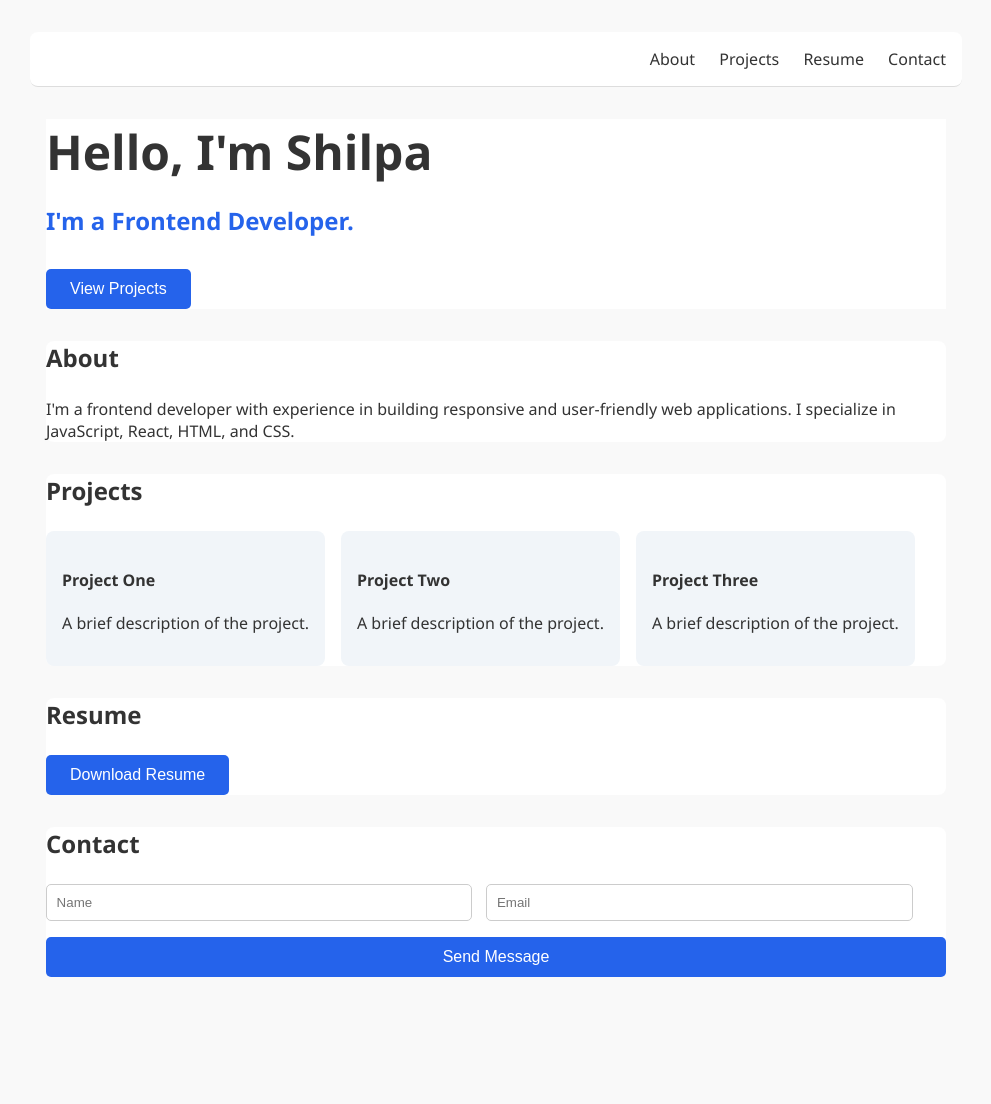
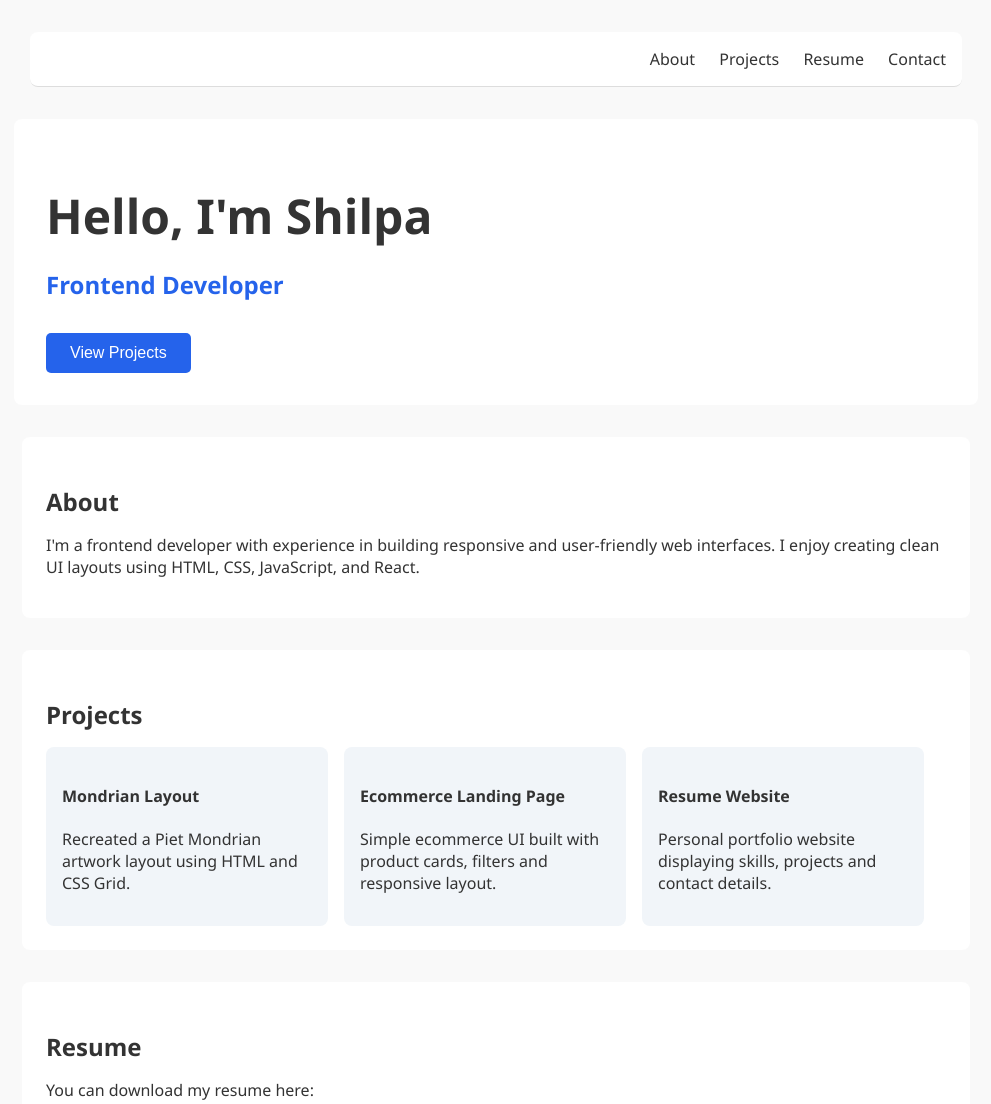
Before and after one commit to ShilpaAM2231/resume-website, a plain HTML site: page index.html in a window 1280 px wide. Shown: the top 1104 px of the page, without its empty margins (144-1135 px from the left). Before the commit the page ends 1009 px from the top, so only its background shows below. Drawn offline with Linux system fonts and the light colour scheme.

Commit message:
Update index.html

```diff
--- a/index.html
+++ b/index.html
@@ -1,158 +1,252 @@
 <!DOCTYPE html>
 <html lang="en">
 <head>
-  <meta charset="UTF-8" />
-  <meta name="viewport" content="width=device-width, initial-scale=1.0"/>
+<meta charset="UTF-8">
+<meta name="viewport" content="width=device-width, initial-scale=1.0">
 <title>Shilpa Portfolio</title>
+
 <style>
-    body {
-      font-family: 'Segoe UI', Tahoma, Geneva, Verdana, sans-serif;
-      background-color: #f9f9f9;
-      color: #333;
+
+html{
+scroll-behavior:smooth;
 }
 
-    nav {
-     max-width: 900px;
-      margin: 2rem auto;
-      border-radius: 8px;
-      background-color: white;
-      padding: 1rem 1rem;
-      text-align: right;
-      border-bottom: 1px solid #ddd;
+body{
+font-family:'Segoe UI', Tahoma, Geneva, Verdana, sans-serif;
+background-color:#f9f9f9;
+color:#333;
+margin:0;
 }
 
-    nav a {
-      margin-left: 20px;
-      text-decoration: none;
-      color: #333;
+/* NAVBAR */
 
+nav{
+max-width:900px;
+margin:2rem auto;
+border-radius:8px;
+background-color:white;
+padding:1rem;
+text-align:right;
+border-bottom:1px solid #ddd;
 }
 
-    nav a:hover {
-      color: #007bff;
+nav a{
+margin-left:20px;
+text-decoration:none;
+color:#333;
+font-weight:500;
 }
 
-    .hero {
-      width: 900px;
-      margin: auto;
-      background-color: #fff;
+nav a:hover{
+color:#2563eb;
 }
 
-    .hero h1 {
-      font-size: 3rem;
-      margin-bottom: 0.5rem;
+/* HERO SECTION */
+
+.hero{
+max-width:900px;
+margin:auto;
+background-color:#fff;
+padding:2rem;
+border-radius:8px;
 }
 
-    .hero h2 {
-      font-size: 1.5rem;
-      color: #2563eb;
-      margin-bottom: 2rem;
+.hero h1{
+font-size:3rem;
+margin-bottom:0.5rem;
 }
 
-    .button {
-      background-color: #2563eb;
-      color: white;
-      padding: 0.7rem 1.5rem;
-      border: none;
-      border-radius: 5px;
-      font-size: 1rem;
-      cursor: pointer;
+.hero h2{
+font-size:1.5rem;
+color:#2563eb;
+margin-bottom:2rem;
 }
 
-    .button:hover {
-      background-color: #1e40af;
+/* BUTTON */
+
+.button{
+background-color:#2563eb;
+color:white;
+padding:0.7rem 1.5rem;
+border:none;
+border-radius:5px;
+font-size:1rem;
+cursor:pointer;
 }
 
-    section {
-      background-color: #fff;
-      border-radius: 8px;
-      max-width: 900px;
-      margin: 2rem auto;
+.button:hover{
+background-color:#1e40af;
 }
 
-    section h3 {
-      font-size: 1.5rem;
+/* SECTIONS */
+
+section{
+background-color:#fff;
+border-radius:8px;
+max-width:900px;
+margin:2rem auto;
+padding:1.5rem;
 }
 
-    .projects {
-      display: flex;
-      gap: 1rem;
-      flex-wrap: wrap;
+section h3{
+font-size:1.5rem;
+margin-bottom:1rem;
 }
 
-    .project-card {
-      background-color: #f1f5f9;
-      padding: 1rem;
-      border-radius: 8px;
+/* PROJECTS */
 
+.projects{
+display:flex;
+gap:1rem;
+flex-wrap:wrap;
 }
 
-    .contact input {
-      padding: 0.6rem;
-      width: 45%;
-      margin-right: 10px;
-      margin-bottom: 1rem;
-      border: 1px solid #ccc;
-      border-radius: 5px;
+.project-card{
+background-color:#f1f5f9;
+padding:1rem;
+border-radius:8px;
+width:250px;
+transition:0.2s;
 }
 
-    .contact .button {
-      width: 100%;
+.project-card:hover{
+transform:translateY(-5px);
+box-shadow:0 10px 20px rgba(0,0,0,0.1);
+}
+
+/* CONTACT */
+
+.contact input{
+padding:0.6rem;
+width:45%;
+margin-right:10px;
+margin-bottom:1rem;
+border:1px solid #ccc;
+border-radius:5px;
+}
+
+.contact .button{
+width:100%;
 }
 
 </style>
 </head>
+
+
 <body>
 
+
+<!-- NAVBAR -->
+
 <nav>
+
 <a href="#about">About</a>
 <a href="#projects">Projects</a>
 <a href="#resume">Resume</a>
 <a href="#contact">Contact</a>
+
 </nav>
 
+
+<!-- HERO -->
+
 <div class="hero">
+
 <h1>Hello, I'm Shilpa</h1>
-    <h2>I'm a Frontend Developer.</h2>
-    <button class="button">View Projects</button>
+<h2>Frontend Developer</h2>
+
+<button class="button" onclick="location.href='#projects'">
+View Projects
+</button>
+
 </div>
 
+
+<!-- ABOUT -->
+
 <section id="about">
+
 <h3>About</h3>
-    <p>I'm a frontend developer with experience in building responsive and user-friendly web applications. I specialize in JavaScript, React, HTML, and CSS.</p>
+
+<p>
+I'm a frontend developer with experience in building responsive and
+user-friendly web interfaces. I enjoy creating clean UI layouts
+using HTML, CSS, JavaScript, and React.
+</p>
+
 </section>
 
+
+<!-- PROJECTS -->
+
 <section id="projects">
+
 <h3>Projects</h3>
+
 <div class="projects">
+
 <div class="project-card">
-        <h4>Project One</h4>
-        <p>A brief description of the project.</p>
+<h4>Mondrian Layout</h4>
+<p>
+Recreated a Piet Mondrian artwork layout using HTML and CSS Grid.
+</p>
 </div>
+
 <div class="project-card">
-        <h4>Project Two</h4>
-        <p>A brief description of the project.</p>
+<h4>Ecommerce Landing Page</h4>
+<p>
+Simple ecommerce UI built with product cards, filters and responsive layout.
+</p>
 </div>
+
 <div class="project-card">
-        <h4>Project Three</h4>
-        <p>A brief description of the project.</p>
+<h4>Resume Website</h4>
+<p>
+Personal portfolio website displaying skills, projects and contact details.
+</p>
 </div>
+
 </div>
+
 </section>
 
+
+<!-- RESUME -->
+
 <section id="resume">
+
 <h3>Resume</h3>
-    <button class="button">Download Resume</button>
+
+<p>You can download my resume here:</p>
+
+<button class="button">
+Download Resume
+</button>
+
 </section>
 
+
+<!-- CONTACT -->
+
 <section id="contact" class="contact">
+
 <h3>Contact</h3>
+
 <form>
-      <input type="text" placeholder="Name" required />
-      <input type="email" placeholder="Email" required /><br />
-      <button class="button" type="submit">Send Message</button>
+
+<input type="text" placeholder="Name" required>
+<input type="email" placeholder="Email" required>
+
+<br>
+
+<button class="button" type="submit">
+Send Message
+</button>
+
 </form>
+
 </section>
+
 
 </body>
 </html>
```
Lines whose indentation alone changed are shown as unchanged.
